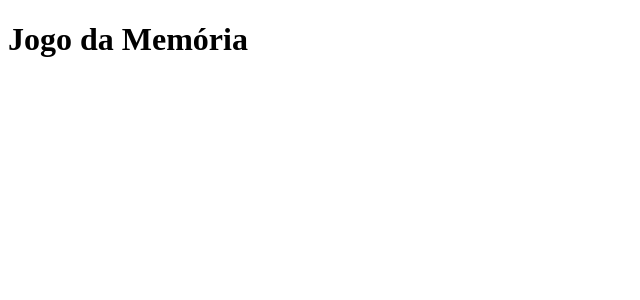
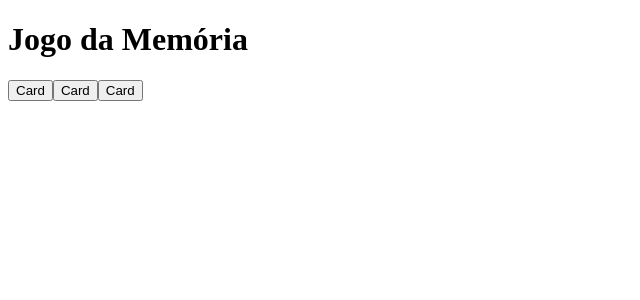
Before and after one commit to sergiocabral/Sample.JavaScript.React.MemoGame, a React app: page / in a window 1280 px wide. Shown: the top 300 px of the page, without its empty margins (0-640 px from the left). Built offline with nearby package versions, Linux system fonts and the light colour scheme; the HTML template or start-up script is replaced by a standard one.

Commit message:
Componentes

```diff
--- /dev/null
+++ b/src/App.jsx
@@ -0,0 +1,11 @@
+import React from "react";
+import { Board } from "./components/Board";
+
+export function App() {
+  return (
+    <div>
+      <h1>Jogo da Memória</h1>
+      <Board />
+    </div>
+  )
+}
--- /dev/null
+++ b/src/components/Board.jsx
@@ -0,0 +1,12 @@
+import React from "react";
+import { Card } from "./Card.jsx";
+
+export function Board() {
+  return (
+    <div>
+      <Card />
+      <Card />
+      <Card />
+    </div>
+  )
+}
--- /dev/null
+++ b/src/components/Card.jsx
@@ -0,0 +1,9 @@
+import React from "react";
+
+export function Card() {
+  return (
+    <button>
+      Card
+    </button>
+  )
+}
--- a/src/index.js
+++ b/src/index.js
@@ -1,7 +1,6 @@
 import React from "react";
 import ReactDOM from "react-dom/client";
-
-const App = () => <h1>Jogo da Memória</h1>;
+import { App } from "./App.jsx";
 
 const root = ReactDOM.createRoot(document.getElementById("root"));
 root.render(<App />);
```
